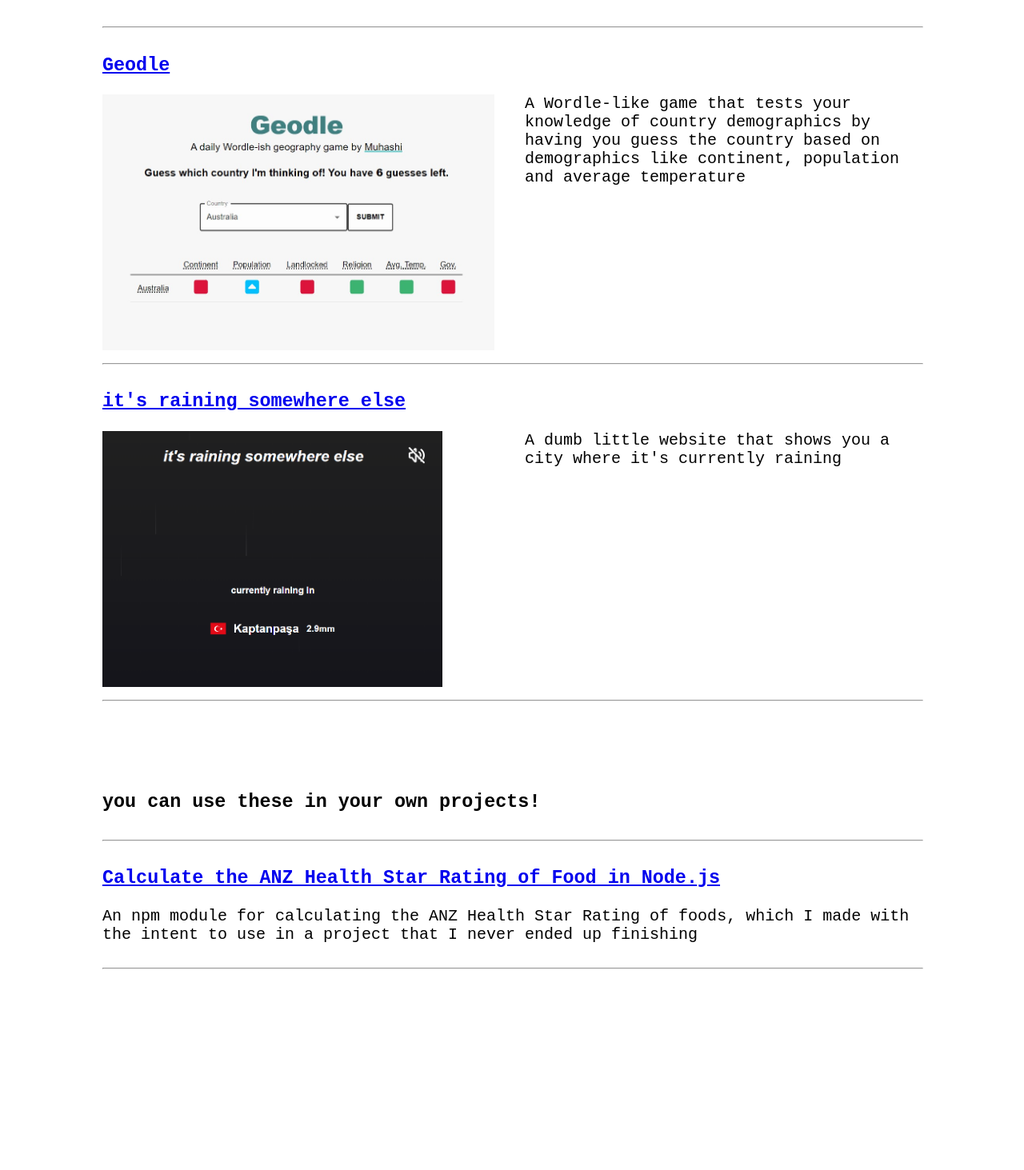
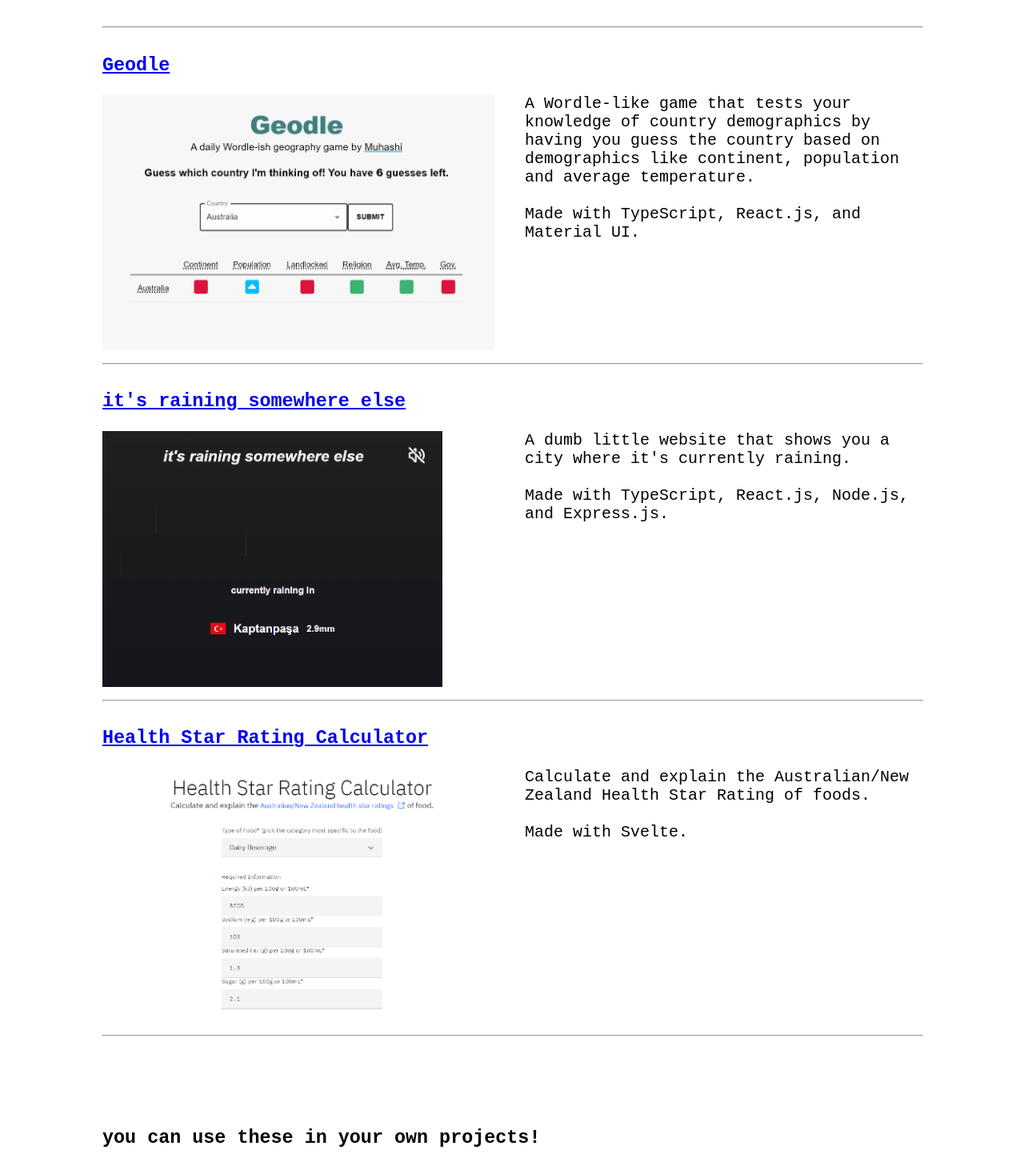
Before and after one commit to muhashi/muhashi.github.io, a SvelteKit app: page /projects in a window 1280 px wide. Shown: the part 287-1750 px from the top of the page at 80% size. Before the commit the page ends 1589 px from the top, so only its background shows below. Built offline with nearby package versions, Linux system fonts and the light colour scheme.

Commit message:
Add two new projects

```diff
--- a/src/routes/projects/Project.svelte
+++ b/src/routes/projects/Project.svelte
@@ -18,11 +18,12 @@
     {/if}
     <div id="project-description">
       <p>
-        {description}
+        {@html description}
       </p>
     </div>
   </div>
 </div>
+<hr />
 
 <style>
   #image-container {
@@ -42,6 +43,10 @@
 
   p {
     margin-top: 0;
+  }
+
+  hr {
+    width: 100%;
   }
 
   #project-info {
--- a/src/routes/projects/Projects.svelte
+++ b/src/routes/projects/Projects.svelte
@@ -12,22 +12,26 @@
     <Project
       name="Geodle"
       href="https://geodle.me"
-      description="A Wordle-like game that tests your knowledge of country demographics by having you guess the country based on demographics like continent, population and average temperature"
+      description="A Wordle-like game that tests your knowledge of country demographics by having you guess the country based on demographics like continent, population and average temperature.<br><br>Made with TypeScript, React.js, and Material UI. "
       imageFile="geodle.jpg"
       imageAlt="Screenshot of Geodle"
     />
 
-    <hr />
-
     <Project
       name="it's raining somewhere else"
       href="https://itsrainingsomewhereelse.com"
-      description="A dumb little website that shows you a city where it's currently raining"
+      description="A dumb little website that shows you a city where it's currently raining.<br><br>Made with TypeScript, React.js, Node.js, and Express.js."
       imageFile="its-raining-somewhere-else.png"
       imageAlt="Screenshot of it's raining somewhere else"
     />
 
-    <hr />
+    <Project
+      name="Health Star Rating Calculator"
+      href="https://muhashi.com/health-star-rating-web/"
+      description="Calculate and explain the Australian/New Zealand Health Star Rating of foods.<br><br>Made with Svelte."
+      imageFile="health-star-rating-calculator.png"
+      imageAlt="Screenshot of it's raining somewhere else"
+    />
   </div>
 
   <div class="projects">
@@ -36,12 +40,16 @@
     <hr />
 
     <Project
-      name="Calculate the ANZ Health Star Rating of Food in Node.js"
+      name="health-star-rating"
       href="https://github.com/muhashi/health-star-rating"
-      description="An npm module for calculating the ANZ Health Star Rating of foods, which I made with the intent to use in a project that I never ended up finishing"
+      description="An npm module for calculating the ANZ Health Star Rating of foods, which is used in the above Health Star Rating Calculator site :)"
     />
 
-    <hr />
+    <Project
+      name="rhymes-with"
+      href="https://github.com/muhashi/rhymes-with"
+      description="An small npm module that determines if two words rhyme, based on the CMU rhyming dictionary"
+    />
   </div>
 </div>
 
@@ -62,4 +70,5 @@
   hr {
     width: 100%;
   }
+
 </style>
```
Also changed, not shown: static/health-star-rating-calculator.png (added).
